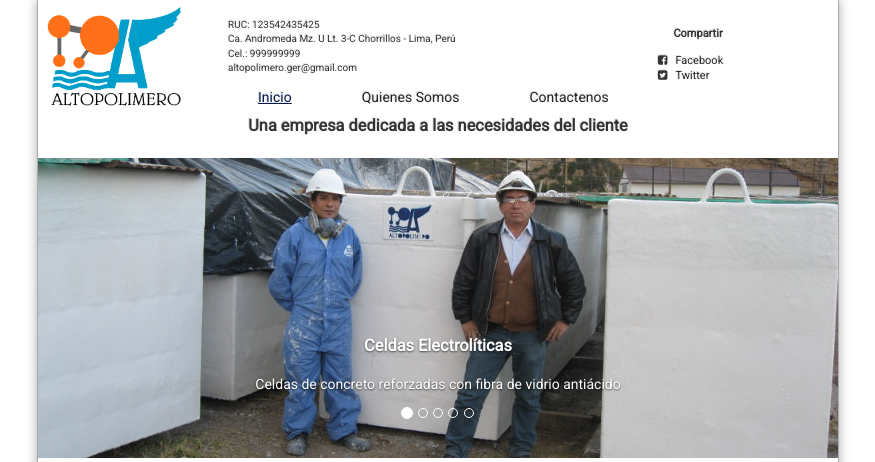
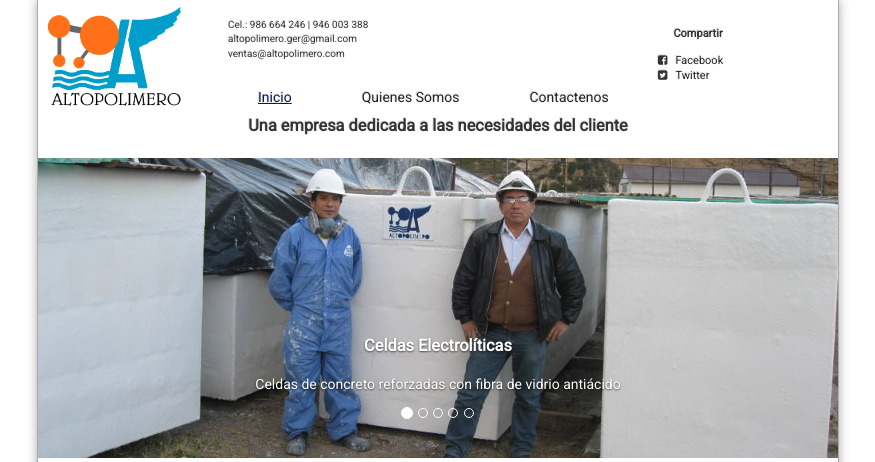
Before and after one commit to degva/alt-pol, a PHP site: page / in a window 1280 px wide. Shown: the top 462 px of the page, without its empty margins (202-1077 px from the left). Run offline with PHP 8.4, Linux system fonts and the light colour scheme; some libraries are stand-ins or nearby versions.

Commit message:
Correo y Telefono

```diff
--- a/includes/menu.php
+++ b/includes/menu.php
@@ -10,10 +10,9 @@
 					-->
 				</div>
 				<div id='contac-men'>
-					<p>RUC: 123542435425 </p>
-					<p>Ca. Andromeda Mz. U Lt. 3-C Chorrillos - Lima, Perú</p>
-					<p>Cel.: 999999999</p>
+					<p>Cel.: 986 664 246 | 946 003 388</p>
 					<p>altopolimero.ger@gmail.com</p>
+					<p>ventas@altopolimero.com</p>
 				</div>
 				<div id='sub-menu-1' class='right width8'>
 <?php
```
